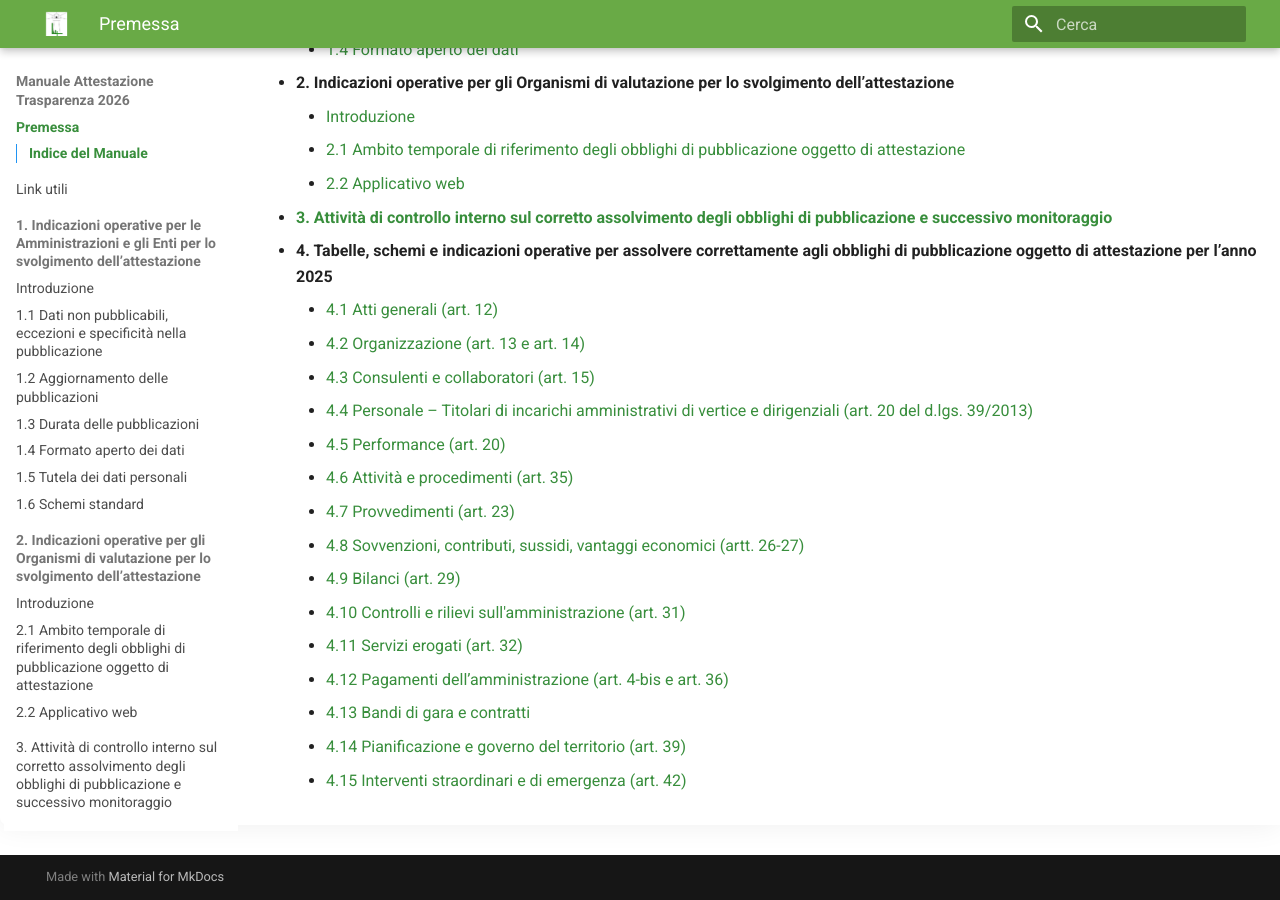
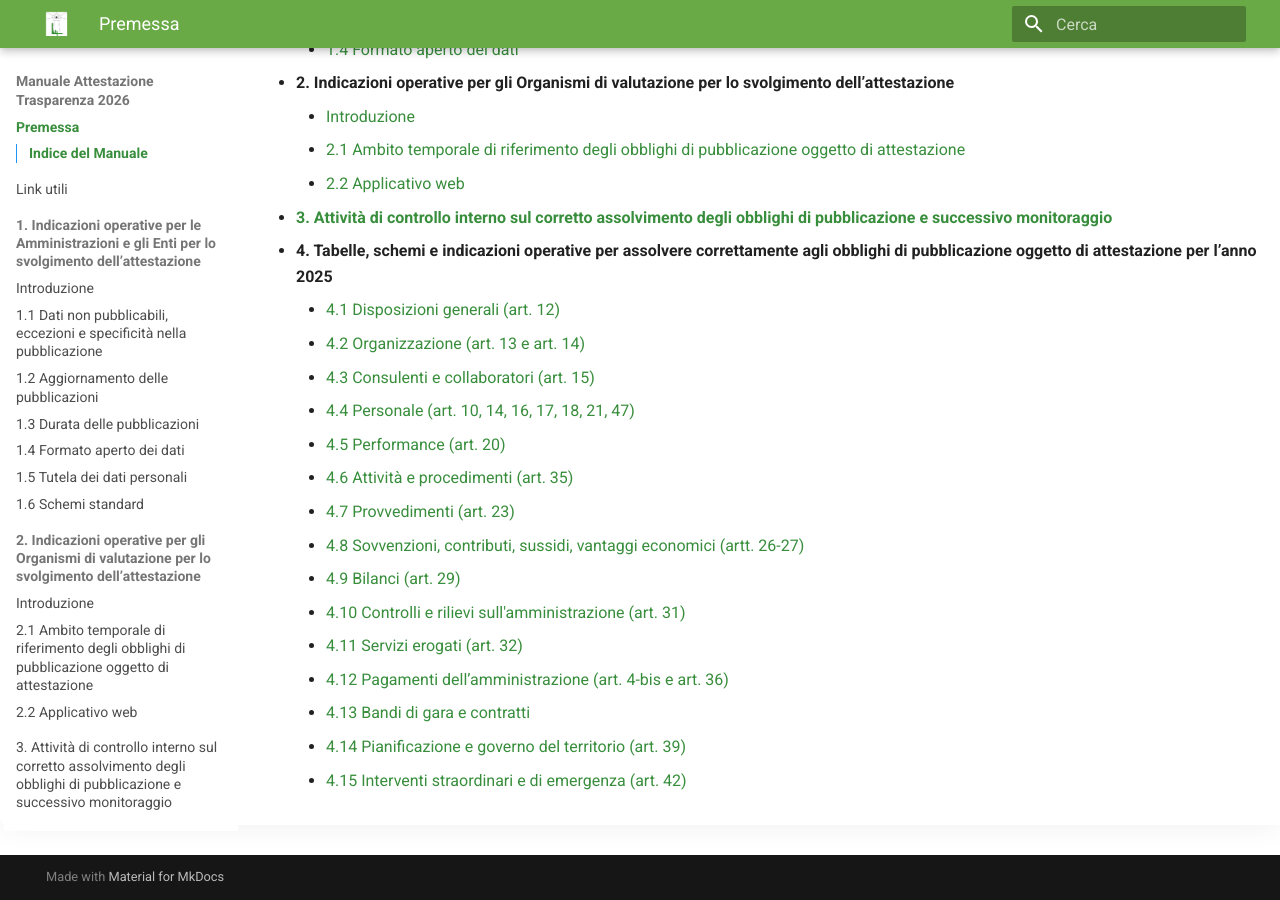
Before and after one commit to Lab4srl/manuale-trasparenza-2026, an MkDocs documentation site: the page built from docs/index.md, in a window 1280 px wide and 900 px high, scrolled down 1213 px. Built offline with MkDocs 1.6.1 and Material for MkDocs 9.7.7, drawn with Linux system fonts in a browser that asks for light colours.

Commit message:
Aggiornamento manuale

```diff
--- a/docs/index.md
+++ b/docs/index.md
@@ -38,10 +38,10 @@ A cura di
     - [2.2 Applicativo web](capitolo-2/2-2-applicativo-web.md)
 - [**3. Attività di controllo interno sul corretto assolvimento degli obblighi di pubblicazione e successivo monitoraggio**](capitolo-3/index.md)
 - **4. Tabelle, schemi e indicazioni operative per assolvere correttamente agli obblighi di pubblicazione oggetto di attestazione per l’anno 2025**
-    - [4.1 Atti generali (art. 12)](capitolo-4/4-1-atti-generali.md)
+    - [4.1 Disposizioni generali (art. 12)](capitolo-4/4-1-atti-generali.md)
     - [4.2 Organizzazione (art. 13 e art. 14)](capitolo-4/4-2-organizzazione.md)
     - [4.3 Consulenti e collaboratori (art. 15)](capitolo-4/4-3-consulenti-collaboratori.md)
-    - [4.4 Personale – Titolari di incarichi amministrativi di vertice e dirigenziali (art. 20 del d.lgs. 39/2013)](capitolo-4/4-4-personale-vertice-dirigenziali.md)
+    - [4.4 Personale (art. 10, 14, 16, 17, 18, 21, 47)](capitolo-4/4-4-personale-vertice-dirigenziali.md)
     - [4.5 Performance (art. 20)](capitolo-4/4-5-performance.md)
     - [4.6 Attività e procedimenti (art. 35)](capitolo-4/4-6-attivita-procedimenti.md)
     - [4.7 Provvedimenti (art. 23)](capitolo-4/4-7-provvedimenti.md)
--- a/mkdocs.yml
+++ b/mkdocs.yml
@@ -50,7 +50,7 @@ nav:
       - 4.1 Disposizioni generali (art. 12): capitolo-4/4-1-atti-generali.md
       - 4.2 Organizzazione (art. 13 e art. 14): capitolo-4/4-2-organizzazione.md
       - 4.3 Consulenti e collaboratori (art. 15): capitolo-4/4-3-consulenti-collaboratori.md
-      - 4.4 Personale – Titolari di incarichi amministrativi di vertice e dirigenziali (art. 20 del d.lgs. 39/2013): capitolo-4/4-4-personale-vertice-dirigenziali.md
+      - 4.4 Personale (art. 10, 14, 16, 17, 18, 21, 47): capitolo-4/4-4-personale-vertice-dirigenziali.md
       - 4.5 Performance (art. 20): capitolo-4/4-5-performance.md
       - 4.6 Attività e procedimenti (art. 35): capitolo-4/4-6-attivita-procedimenti.md
       - 4.7 Provvedimenti (art. 23): capitolo-4/4-7-provvedimenti.md
```
